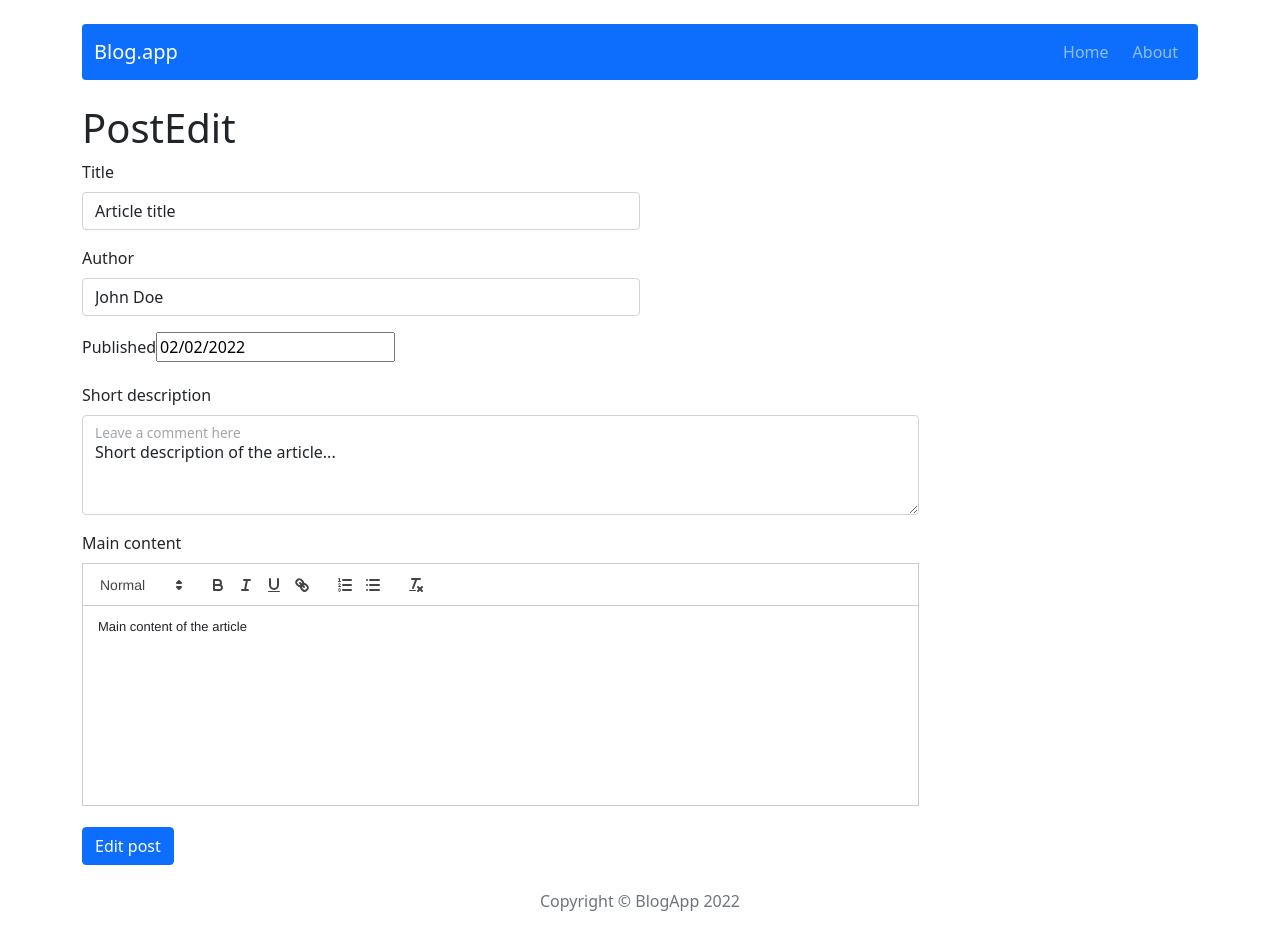
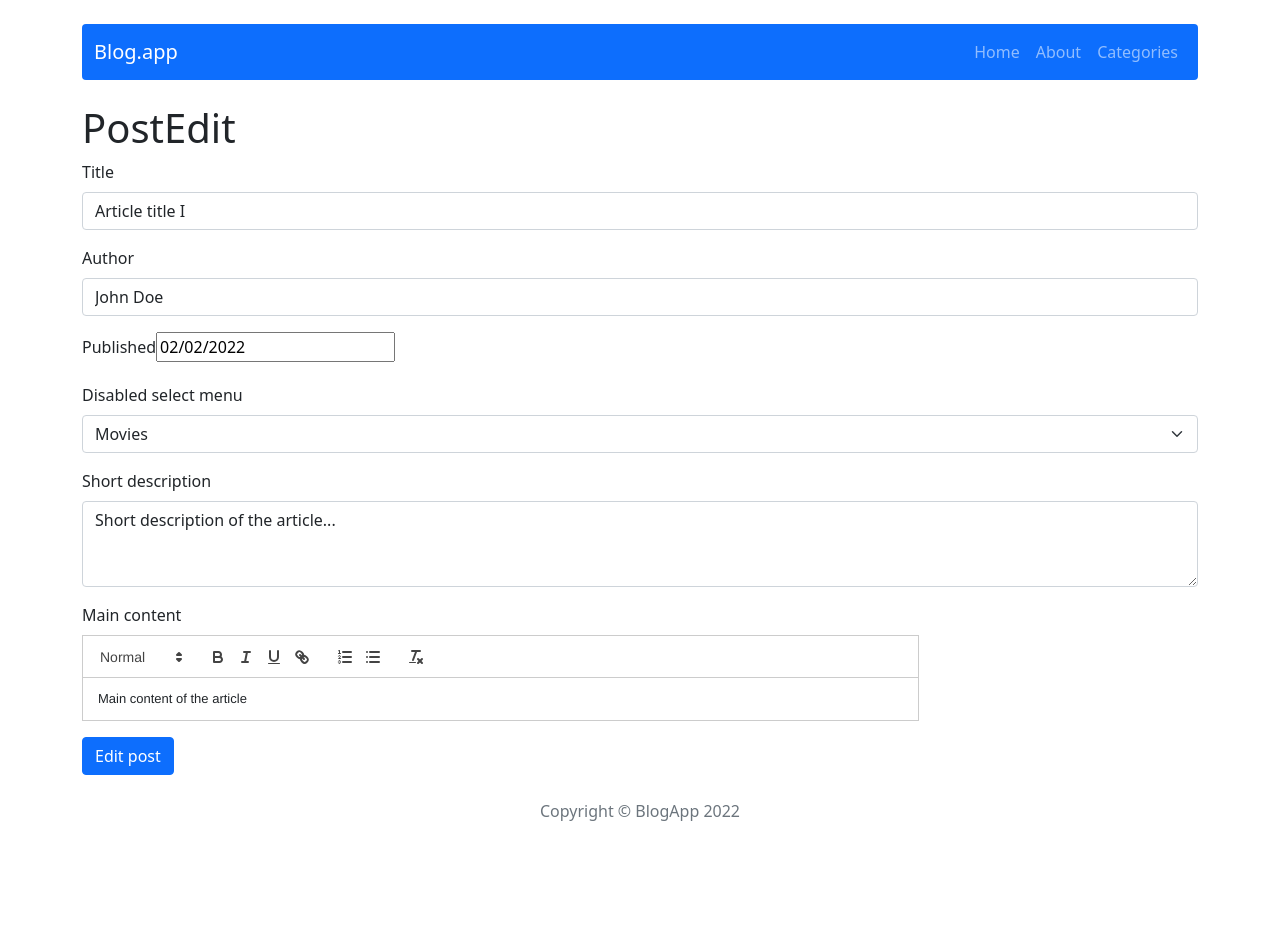
Before and after one commit to DawSeg/react-blog, a React (Create React App) app: page /post/edit/1 in a window 1280 px wide. Shown: the top 950 px of the page. After the commit the page ends 863 px from the top, so only its background shows below. Built offline with nearby package versions, Linux system fonts and the light colour scheme; the HTML template or start-up script is replaced by a standard one.

Commit message:
add-categories

```diff
--- a/src/components/features/EditPostForm/EditPostForm.js
+++ b/src/components/features/EditPostForm/EditPostForm.js
@@ -21,6 +21,7 @@ const EditPostForm = () => {
       title={postData.title}
       author={postData.author}
       publishedDate={postData.publishedDate}
+      category={postData.category}
       shortDescription={postData.shortDescription}
       content={postData.content}
     />
--- a/src/components/features/PostForm/PostForm.js
+++ b/src/components/features/PostForm/PostForm.js
@@ -1,125 +1,118 @@
 import { useState } from 'react';
-import { Button, FloatingLabel, Form } from 'react-bootstrap';
+import { Form, Button } from 'react-bootstrap';
 import ReactQuill from 'react-quill';
 import 'react-quill/dist/quill.snow.css';
 import DatePicker from 'react-datepicker';
 import 'react-datepicker/dist/react-datepicker.css';
 import { useForm } from 'react-hook-form';
 
+
 const PostForm = ({ action, actionText, ...props }) => {
   const [title, setTitle] = useState(props.title || '');
   const [author, setAuthor] = useState(props.author || '');
   const [publishedDate, setPublishedDate] = useState(props.publishedDate || '');
-  const [shortDescription, setShortDescription] = useState(
-    props.shortDescription || ''
-  );
+  const [shortDescription, setShortDescription] = useState(props.shortDescription || '');
   const [content, setContent] = useState(props.content || '');
+  const [contentError, setContentError] = useState(false);
   const [dateError, setDateError] = useState(false);
-  const [contentError, setContentError] = useState(false);
+  const [category, setCategory] = useState(props.category || '');
 
-  const {
-    register,
-    handleSubmit: validate,
-    formState: { errors },
-  } = useForm();
+  const { register, handleSubmit: validate, formState: { errors } } = useForm();
 
   const handleSubmit = (e) => {
-    setContentError(!content);
-    setDateError(!publishedDate);
-    if (content && publishedDate) {
-      action({ title, author, publishedDate, shortDescription, content });
+    setContentError(!content)
+    setDateError(!publishedDate)
+    if(content && publishedDate) {
+      action({ title, author, publishedDate, shortDescription, content, category });
     }
   };
 
-  return (
+  return(
     <Form onSubmit={validate(handleSubmit)}>
-      <Form.Group className='mb-3 w-50'>
+
+     <Form.Group className="mb-3" controlId="formBasicEmail">
         <Form.Label>Title</Form.Label>
         <Form.Control
           {...register('title', { required: true, minLength: 3 })}
-          type='text'
-          placeholder='Enter title'
           value={title}
-          onChange={(e) => setTitle(e.target.value)}
-        ></Form.Control>
-        {errors.title && (
-          <span className='d-block form-text text-danger mt-2'>
+          onChange={e => setTitle(e.target.value)}
+          type="text"
+          placeholder="Enter title"
+          name='title'
+        />
+        {errors.title &&
+          <small className='d-block form-text text-danger mt-2'>
             This field is required (min 3 characters)
-          </span>
-        )}
+          </small>
+        }
       </Form.Group>
-      <Form.Group className='mb-3 w-50'>
-        <Form.Label>Author</Form.Label>
+
+      <Form.Group className="mb-3" controlId="exampleForm.ControlTextarea1">
+        <Form.Label>Author </Form.Label>
         <Form.Control
           {...register('author', { required: true, minLength: 3 })}
-          type='text'
           placeholder='Enter author'
           value={author}
-          onChange={(e) => setAuthor(e.target.value)}
-        ></Form.Control>
-        {errors.author && (
-          <span className='d-block form-text text-danger mt-2'>
-            This field is required (min. 3 characters)
-          </span>
-        )}
+          onChange={e => setAuthor(e.target.value)}
+        />
+        {errors.author && <small className="d-block form-text text-danger mt-2">
+          Author is too short (min is 3)</small>}
       </Form.Group>
+
       <Form.Group className='mb-3 w-50'>
         <Form.Label>Published</Form.Label>
         <DatePicker
           selected={publishedDate}
           onChange={(date) => setPublishedDate(date)}
         />
-        {dateError && (
-          <small className='d-block form-text text-danger mt-2'>
-            This field is required
-          </small>
-        )}
+        {dateError && <small className="d-block form-text text-danger mt-2">
+          Date can't be empty</small>}
       </Form.Group>
-      <Form.Group className='mb-3 w-75'>
-        <Form.Label>Short description</Form.Label>
-        <FloatingLabel
-          controlId='floatingTextarea2'
-          label='Leave a comment here'
-          className='text-muted'
+
+      <Form.Group className="mb-3">
+        <Form.Label>Disabled select menu</Form.Label>
+        <Form.Select
+          {...register('category', { required: true })}
+          value={category}
+          onChange={(e) => setCategory(e.target.value)}
         >
-          <Form.Control
-            {...register('shortDescription', {
-              required: true,
-              minLength: 20,
-            })}
-            as='textarea'
-            placeholder='Leave a comment here'
-            style={{ height: '100px' }}
-            value={shortDescription}
-            onChange={(e) => setShortDescription(e.target.value)}
-          />
-          {errors.shortDescription && (
-            <span className='d-block form-text text-danger mt-2'>
-              This field is required (min. 20 characters)
-            </span>
-          )}
-        </FloatingLabel>
+          <option>Select category...</option>
+          <option value='Sport'>Sport</option>
+          <option value='Movies'>Movies</option>
+          <option value='News'>News</option>
+        </Form.Select>
+      </Form.Group>
+
+      <Form.Group className="mb-3" controlId="exampleForm.ControlTextarea1">
+        <Form.Label>Short description </Form.Label>
+        <Form.Control
+          {...register('shortDescription', { required: true, minLength: 20 })}
+          as="textarea"
+          rows={3}
+          placeholder='Leave a comment here'
+          value={shortDescription}
+          onChange={e => setShortDescription(e.target.value)}
+        />
+        {errors.shortDescription && <small className="d-block form-text text-danger mt-2">
+          Description is too short min is 20</small>}
       </Form.Group>
       <Form.Group className='mb-3 w-75'>
         <Form.Label>Main content</Form.Label>
         <ReactQuill
-          theme='snow'
-          placeholder='Leave a comment here'
-          style={{ height: '200px' }}
           value={content}
           onChange={setContent}
+          placeholder='Leave a comment here'
         />
-        {contentError && (
-          <small className='d-block form-text text-danger mt-2'>
-            Content can't be empty
-          </small>
-        )}
+        {contentError && <small className="d-block form-text text-danger mt-2">
+          Content can't be empty</small>}
       </Form.Group>
 
-      <Button className='mt-5' type='submit' variant='primary'>
-        {actionText}
+      <Button variant="primary" type='submit'>
+       {actionText}
       </Button>
     </Form>
+
   );
 };
+
 export default PostForm;
--- /dev/null
+++ b/src/components/pages/Categories/Categories.js
@@ -0,0 +1,41 @@
+import { useSelector } from 'react-redux';
+import { Row, Col, Card, Button } from 'react-bootstrap';
+import { useParams } from 'react-router-dom';
+import {getPostByCategories} from '../../../redux/categoryRedux';
+import { dateToStr } from '../../../Utils/dateToStr';
+import { NavLink } from 'react-router-dom';
+
+
+const Categories = () => {
+  const { category } = useParams();
+  const categoriesPost = useSelector((state) => getPostByCategories(state, category));
+
+    return (
+      <Row>
+        {categoriesPost.map(post => (
+           <Col key={post.id} xs='12' md='6' lg='4'>
+          <Card key={post.id} className='mt-4'>
+            <Card.Body>
+              <Card.Title>{post.title}</Card.Title>
+              <Card.Text>
+                <strong>Author: </strong>
+                {post.author} <br />
+                <strong>Published: </strong>
+                {dateToStr(post.publishedDate)} <br />
+                <strong>Category: </strong>
+                {post.category}
+              </Card.Text>
+              <Card.Text>{post.shortDescription}</Card.Text>
+              <Button variant='primary' as={NavLink} to={'/post/' + post.id}>
+                Read more
+              </Button>
+            </Card.Body>
+          </Card>
+        </Col>
+        ))}
+      </Row>
+    );
+};
+
+
+export default Categories;
--- /dev/null
+++ b/src/components/views/CategoryTable/CategoryTable.js
@@ -0,0 +1,29 @@
+import React from 'react';
+import { Col, Row, Button } from 'react-bootstrap';
+import { NavLink } from 'react-router-dom';
+import { useSelector } from 'react-redux';
+import { getAllCategories } from '../../../redux/categoryRedux';
+
+const CategoryTable = () => {
+  const categories = useSelector(getAllCategories);
+  return (
+      <section>
+        <h1 className="mb-5 justify-content-center d-flex">Categories</h1>
+        <Row xs={1} md={1}>
+        {categories.map((category) => (
+          <Col key={category} className='mx-5'>
+            <Button
+              variant='link'
+              as={NavLink}
+              to={'/categories/' + category}
+            >
+              {category}
+            </Button>
+          </Col>
+        ))}
+      </Row>
+      </section>
+  );
+};
+
+export default CategoryTable;
--- a/src/components/views/NavBar/NavBar.js
+++ b/src/components/views/NavBar/NavBar.js
@@ -1,28 +1,21 @@
 import Navbar from 'react-bootstrap/Navbar';
+import Container from 'react-bootstrap/Container';
 import Nav from 'react-bootstrap/Nav';
 import { NavLink } from 'react-router-dom';
-import Container from 'react-bootstrap/Container';
 
 const NavBar = () => {
-  return (
-    <Navbar
-      bg='primary'
-      variant='dark'
-      expand='lg'
-      className='mt-4 mb-4 rounded'
-    >
-      <Container>
-        <Navbar.Brand href='/'>Blog.app</Navbar.Brand>
-        <Nav className='flex-sm-row '>
-          <Nav.Link className='py-0 me-2' as={NavLink} to='/'>
-            Home
-          </Nav.Link>
-          <Nav.Link className='py-0' as={NavLink} to='/about'>
-            About
-          </Nav.Link>
-        </Nav>
-      </Container>
-    </Navbar>
+  return(
+      <Navbar bg="primary" variant="dark" expand="lg" className="mt-4 mb-4 rounded">
+        <Container>
+          <Navbar.Brand href='/'>Blog.app</Navbar.Brand>
+          <Nav>
+            <Nav.Link as={NavLink} to='/'>Home</Nav.Link>
+            <Nav.Link as={NavLink} to='/about'>About</Nav.Link>
+            <Nav.Link as={NavLink} to='/categories'>Categories</Nav.Link>
+          </Nav>
+        </Container>
+      </Navbar>
+
   );
 };
 
--- /dev/null
+++ b/src/redux/categoryRedux.js
@@ -0,0 +1,11 @@
+export const getAllCategories = (state) => state.categories;
+export const getPostByCategories = ({ posts }, category ) => posts.filter((post) => post.category === category);
+
+const categoriesReducer = (statePart = [], action) => {
+  switch (action.type) {
+    default:
+      return statePart;
+  };
+};
+
+export default categoriesReducer;
--- a/src/redux/initialState.js
+++ b/src/redux/initialState.js
@@ -1,38 +1,36 @@
 const initialState = {
   posts: [
     {
-      id: "1",
-      title: "Article title",
-      shortDescription: "Short description of the article...",
-      content: "Main content of the article",
+      id: '1',
+      title: 'Article title I',
+      shortDescription: 'Short description of the article...',
+      content: 'Main content of the article',
       publishedDate: new Date('02-02-2022'),
-      author: "John Doe",
+      author: 'John Doe',
+      category: 'Movies'
     },
+
     {
-      id: "2",
-      title: "Article title II",
-      shortDescription: "Short description of the article...",
-      content: "Main content of the article",
+      id: '2',
+      title: 'Article title II',
+      shortDescription: 'Short description of the article...',
+      content: 'Main content of the article',
       publishedDate: new Date('02-02-2022'),
-      author: "John Doe",
+      author: 'John Doe',
+      category: 'News'
     },
+
     {
-      id: "3",
-      title: "Article title III",
-      shortDescription: "Short description of the article...",
-      content: "Main content of the article",
+      id: '3',
+      title: 'Article title III',
+      shortDescription: 'Short description of the article...',
+      content: 'Main content of the article',
       publishedDate: new Date('02-02-2022'),
-      author: "John Doe",
-    },
-    {
-      id: "4",
-      title: "Article  IV",
-      shortDescription: "Short description of the article...",
-      content: "Main content of the article",
-      publishedDate: new Date('02-02-2022'),
-      author: "John Doe",
-    },
+      author: 'John Doe',
+      category: 'Sport'
+    }
   ],
+  categories: ['Sport', 'News', 'Movies']
 };
 
 export default initialState;
--- a/src/redux/store.js
+++ b/src/redux/store.js
@@ -1,9 +1,11 @@
 import { createStore, combineReducers } from 'redux';
 import initialState from './initialState';
 import postsReducer from './postsRedux';
+import categoriesReducer from './categoryRedux';
 
 const subreducers = {
   posts: postsReducer,
+  categories: categoriesReducer
 }
 
 const reducer = combineReducers(subreducers);
```
Also changed, not shown: src/App.js (+9 -5 lines), src/Utils/dateToStr.js (+3 -6 lines), src/components/features/AllPosts/AllPosts.js (+11 -13 lines), src/components/pages/Post/Post.js (+34 -38 lines).
